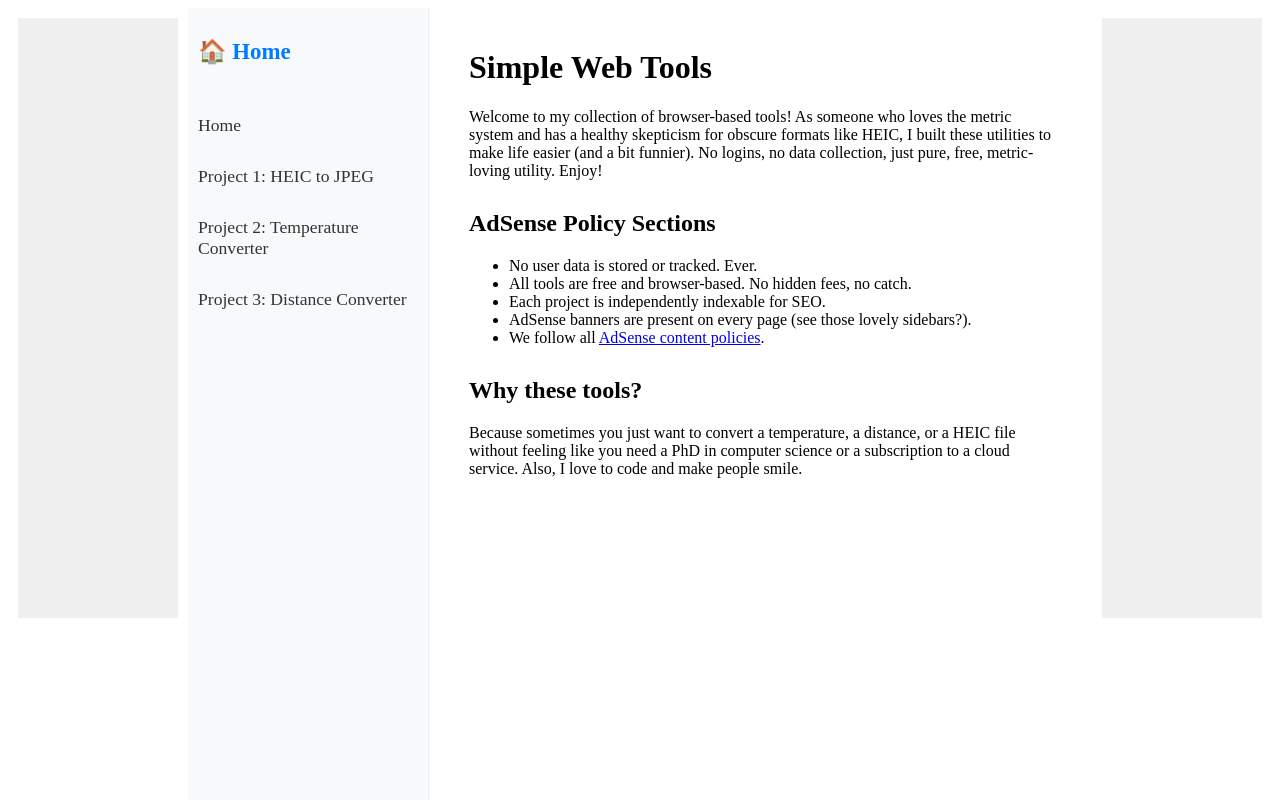
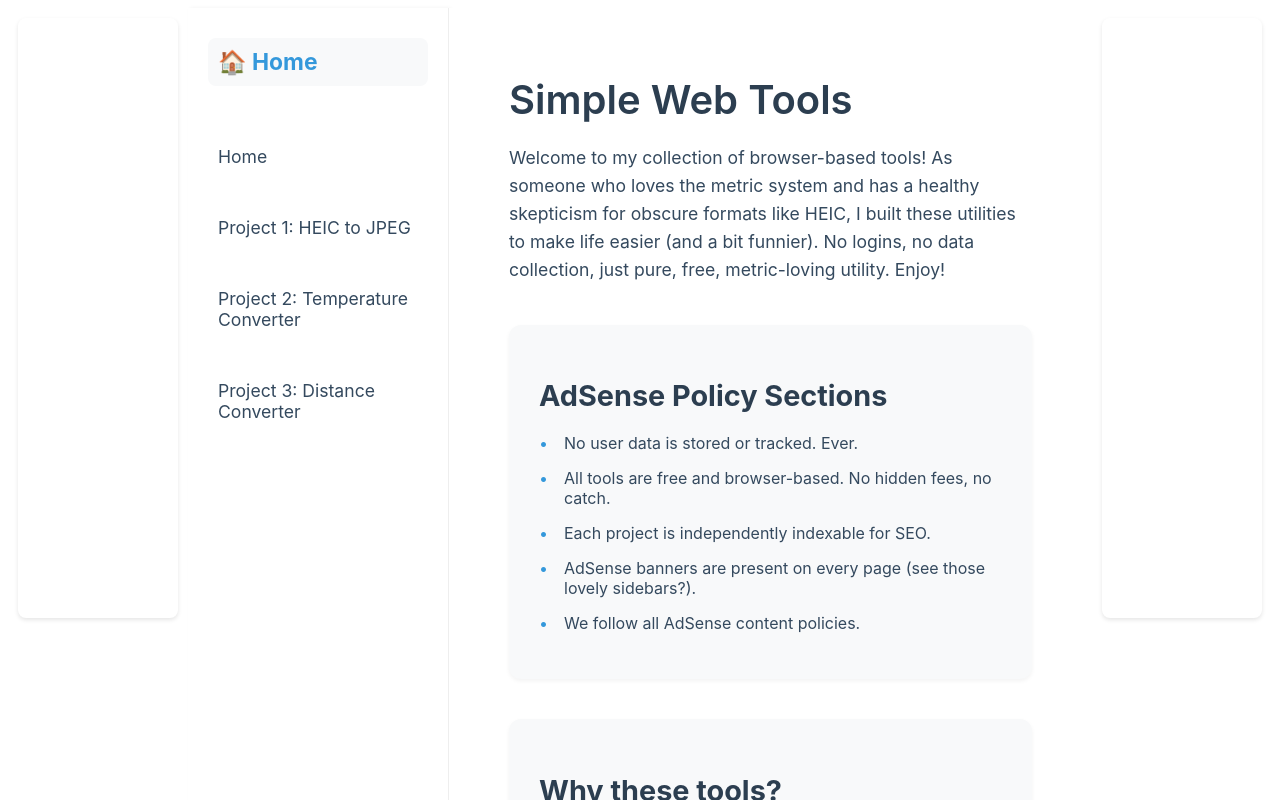
Before and after one commit to BilkoBibitkov/bilkobibitkov.github.io, a React (Create React App) app: page / in a window 1280 px wide. Shown: the top 800 px of the page. Built offline with nearby package versions, Linux system fonts and the light colour scheme.

Commit message:
Update website styling with modern design and improved UI

```diff
--- a/public/index.html
+++ b/public/index.html
@@ -6,6 +6,12 @@
     <meta name="theme-color" content="#000000" />
     <meta name="description" content="Simple web tools for everyday conversions" />
     <title>Simple Web Tools</title>
+    <style>
+      .nav-link:hover {
+        background: #f8f9fa;
+        color: #3498db !important;
+      }
+    </style>
     <!-- Cookiebot Google Consent Mode -->
     <script id="Cookiebot" src="https://consent.cookiebot.com/uc.js" data-cbid="a6db0bb5-ed6c-49df-a3ba-31e813e0be86" data-blockingmode="auto" type="text/javascript" async></script>
     <script src="https://www.googletagmanager.com/gtag/js?id=G-EPHN0Q5F82" async></script>
--- a/src/App.tsx
+++ b/src/App.tsx
@@ -15,7 +15,14 @@ const AdBanner = ({ id }: { id: string }) => {
     }
   }, []);
   return (
-    <div style={{ width: '160px', height: '600px', background: '#f0f0f0', margin: '10px' }}>
+    <div style={{
+      width: '160px',
+      height: '600px',
+      background: '#ffffff',
+      margin: '10px',
+      boxShadow: '0 2px 4px rgba(0,0,0,0.1)',
+      borderRadius: '8px'
+    }}>
       <ins className="adsbygoogle"
            style={{ display: 'block' }}
            data-ad-client="ca-pub-5573198755"
@@ -28,24 +35,81 @@ const AdBanner = ({ id }: { id: string }) => {
 
 function Home() {
   return (
-    <div style={{ padding: '20px' }}>
-      <h1>Simple Web Tools</h1>
-      <p>
+    <div style={{
+      padding: '40px',
+      maxWidth: '800px',
+      margin: '0 auto'
+    }}>
+      <h1 style={{
+        fontSize: '2.5em',
+        color: '#2c3e50',
+        marginBottom: '20px',
+        fontWeight: '600'
+      }}>Simple Web Tools</h1>
+      <p style={{
+        fontSize: '1.1em',
+        lineHeight: '1.6',
+        color: '#34495e',
+        marginBottom: '30px'
+      }}>
         Welcome to my collection of browser-based tools! As someone who loves the metric system and has a healthy skepticism for obscure formats like HEIC, I built these utilities to make life easier (and a bit funnier). No logins, no data collection, just pure, free, metric-loving utility. Enjoy!
       </p>
-      <section style={{ marginTop: '30px' }}>
-        <h2>AdSense Policy Sections</h2>
-        <ul>
-          <li>No user data is stored or tracked. Ever.</li>
-          <li>All tools are free and browser-based. No hidden fees, no catch.</li>
-          <li>Each project is independently indexable for SEO.</li>
-          <li>AdSense banners are present on every page (see those lovely sidebars?).</li>
-          <li>We follow all <a href="https://support.google.com/adsense/answer/9724?hl=en" target="_blank" rel="noopener noreferrer">AdSense content policies</a>.</li>
+      <section style={{
+        marginTop: '40px',
+        background: '#f8f9fa',
+        padding: '30px',
+        borderRadius: '12px',
+        boxShadow: '0 2px 4px rgba(0,0,0,0.05)'
+      }}>
+        <h2 style={{
+          color: '#2c3e50',
+          marginBottom: '20px',
+          fontSize: '1.8em'
+        }}>AdSense Policy Sections</h2>
+        <ul style={{
+          listStyle: 'none',
+          padding: 0
+        }}>
+          {[
+            'No user data is stored or tracked. Ever.',
+            'All tools are free and browser-based. No hidden fees, no catch.',
+            'Each project is independently indexable for SEO.',
+            'AdSense banners are present on every page (see those lovely sidebars?).',
+            'We follow all AdSense content policies.'
+          ].map((item, index) => (
+            <li key={index} style={{
+              marginBottom: '15px',
+              paddingLeft: '25px',
+              position: 'relative',
+              color: '#34495e'
+            }}>
+              <span style={{
+                position: 'absolute',
+                left: 0,
+                color: '#3498db'
+              }}>•</span>
+              {item}
+            </li>
+          ))}
         </ul>
       </section>
-      <section style={{ marginTop: '30px' }}>
-        <h2>Why these tools?</h2>
-        <p>
+      <section style={{
+        marginTop: '40px',
+        background: '#f8f9fa',
+        padding: '30px',
+        borderRadius: '12px',
+        boxShadow: '0 2px 4px rgba(0,0,0,0.05)'
+      }}>
+        <h2 style={{
+          color: '#2c3e50',
+          marginBottom: '20px',
+          fontSize: '1.8em'
+        }}>Why these tools?</h2>
+        <p style={{
+          fontSize: '1.1em',
+          lineHeight: '1.6',
+          color: '#34495e'
+        }}>
           Because sometimes you just want to convert a temperature, a distance, or a HEIC file without feeling like you need a PhD in computer science or a subscription to a cloud service. Also, I love to code and make people smile.
         </p>
       </section>
@@ -56,8 +120,8 @@ function Home() {
 const Sidebar = () => (
   <nav style={{
     width: '220px',
-    background: '#f8f9fa',
-    padding: '30px 10px',
+    background: '#ffffff',
+    padding: '30px 20px',
     borderRight: '1px solid #eee',
     minHeight: '100vh',
     display: 'flex',
@@ -65,15 +129,49 @@ const Sidebar = () => (
     gap: '20px',
     fontFamily: 'inherit',
     fontSize: '1.1em',
+    boxShadow: '2px 0 4px rgba(0,0,0,0.05)'
   }}>
-    <div style={{ fontWeight: 'bold', fontSize: '1.3em', marginBottom: '30px', color: '#007bff' }}>
+    <div style={{
+      fontWeight: 'bold',
+      fontSize: '1.3em',
+      marginBottom: '30px',
+      color: '#3498db',
+      padding: '10px',
+      borderRadius: '8px',
+      background: '#f8f9fa'
+    }}>
       <span role="img" aria-label="home">🏠</span> Home
     </div>
-    <Link to="/" style={{ color: '#333', textDecoration: 'none', marginBottom: '10px' }}>Home</Link>
-    <Link to="/heic-to-jpeg" style={{ color: '#333', textDecoration: 'none', marginBottom: '10px' }}>Project 1: HEIC to JPEG</Link>
-    <Link to="/temperature-converter" style={{ color: '#333', textDecoration: 'none', marginBottom: '10px' }}>Project 2: Temperature Converter</Link>
-    <Link to="/distance-converter" style={{ color: '#333', textDecoration: 'none', marginBottom: '10px' }}>Project 3: Distance Converter</Link>
-    <div style={{ marginTop: 'auto', fontSize: '0.9em', color: '#888' }}>
+    {[
+      { to: '/', text: 'Home' },
+      { to: '/heic-to-jpeg', text: 'Project 1: HEIC to JPEG' },
+      { to: '/temperature-converter', text: 'Project 2: Temperature Converter' },
+      { to: '/distance-converter', text: 'Project 3: Distance Converter' }
+    ].map((link, index) => (
+      <Link
+        key={index}
+        to={link.to}
+        style={{
+          color: '#34495e',
+          textDecoration: 'none',
+          marginBottom: '10px',
+          padding: '10px',
+          borderRadius: '8px',
+          transition: 'all 0.3s ease'
+        }}
+        className="nav-link"
+      >
+        {link.text}
+      </Link>
+    ))}
+    <div style={{
+      marginTop: 'auto',
+      fontSize: '0.9em',
+      color: '#7f8c8d',
+      padding: '15px',
+      background: '#f8f9fa',
+      borderRadius: '8px'
+    }}>
       <span role="img" aria-label="joke">😄</span> Metric system fans welcome! Imperial users tolerated.
     </div>
   </nav>
@@ -82,10 +180,22 @@ const Sidebar = () => (
 function App() {
   return (
     <Router>
-      <div style={{ display: 'flex', minHeight: '100vh' }}>
+      <div style={{
+        display: 'flex',
+        minHeight: '100vh',
+        background: '#ffffff',
+        fontFamily: '-apple-system, BlinkMacSystemFont, "Segoe UI", Roboto, "Helvetica Neue", Arial, sans-serif'
+      }}>
         <AdBanner id="5573198755" />
         <Sidebar />
-        <div style={{ flex: 1, padding: '0 20px', display: 'flex', flexDirection: 'column', minHeight: '100vh' }}>
+        <div style={{
+          flex: 1,
+          padding: '0 20px',
+          display: 'flex',
+          flexDirection: 'column',
+          minHeight: '100vh',
+          background: '#ffffff'
+        }}>
           <div style={{ flex: 1 }}>
             <Routes>
               <Route path="/" element={<Home />} />
```
